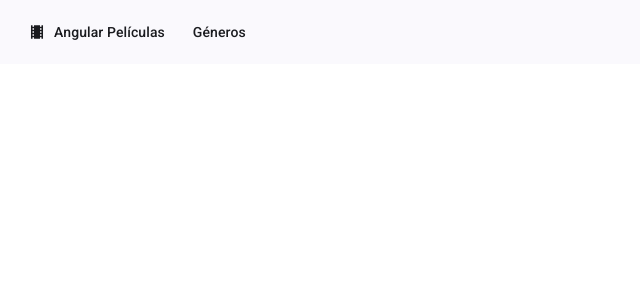
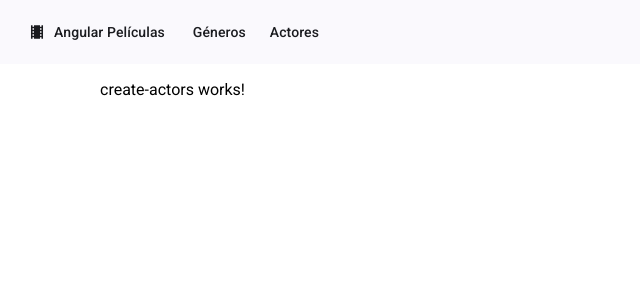
Before and after one commit to Gmjgerardo/angular-peliculas, an Angular app: page /actores/crear in a window 1280 px wide. Before the commit this address led to /. Shown: the top 300 px of the page, without its empty margins (0-640 px from the left). Built offline with nearby package versions, Linux system fonts and the light colour scheme.

Commit message:
Adding actors submenu

```diff
--- /dev/null
+++ b/src/app/actors/create-actors/create-actors.component.html
@@ -0,0 +1 @@
+<p>create-actors works!</p>
--- /dev/null
+++ b/src/app/actors/index-actors/index-actors.component.html
@@ -0,0 +1 @@
+<p>index-actors works!</p>
--- a/src/app/app.routes.ts
+++ b/src/app/app.routes.ts
@@ -2,9 +2,13 @@ import { Routes } from '@angular/router';
 import { LandingPageComponent } from './landing-page/landing-page.component';
 import { IndexGenresComponent } from './genres/index-genres/index-genres.component';
 import { CreateGenreComponent } from './genres/create-genre/create-genre.component';
+import { IndexActorsComponent } from './actors/index-actors/index-actors.component';
+import { CreateActorsComponent } from './actors/create-actors/create-actors.component';
 
 export const routes: Routes = [
   { path: '', component: LandingPageComponent },
   { path: 'generos', component: IndexGenresComponent },
   { path: 'generos/crear', component: CreateGenreComponent },
+  { path: 'actores', component: IndexActorsComponent },
+  { path: 'actores/crear', component: CreateActorsComponent },
 ];
--- a/src/app/shared/components/menu/menu.component.html
+++ b/src/app/shared/components/menu/menu.component.html
@@ -8,4 +8,7 @@
   <div>
     <a mat-button routerLink="generos">Géneros</a>
   </div>
+  <div>
+    <a mat-button routerLink="actores">Actores</a>
+  </div>
 </mat-toolbar>
```
Also changed, not shown: src/app/actors/create-actors/create-actors.component.ts (added, +12 -0 lines), src/app/actors/index-actors/index-actors.component.ts (added, +12 -0 lines), src/app/actors/create-actors/create-actors.component.css (added), src/app/actors/index-actors/index-actors.component.css (added).
